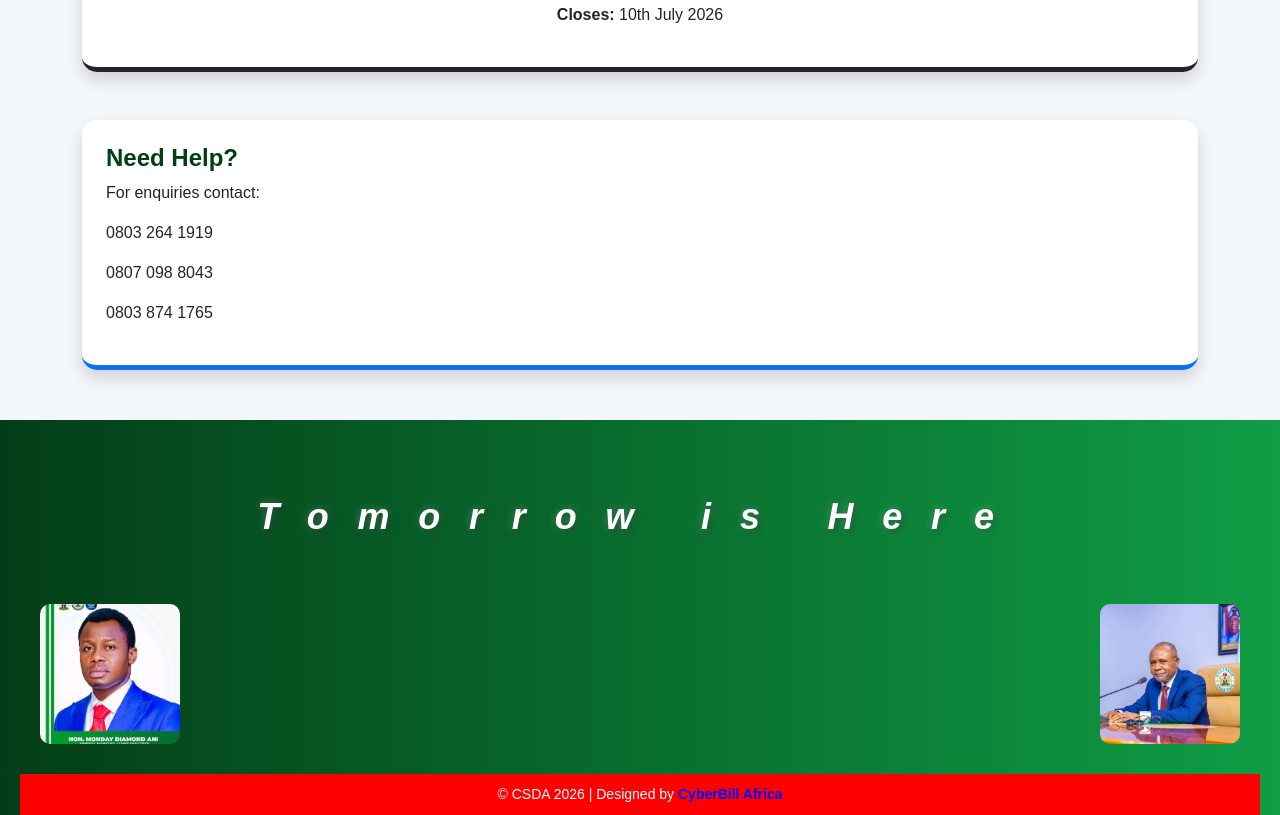
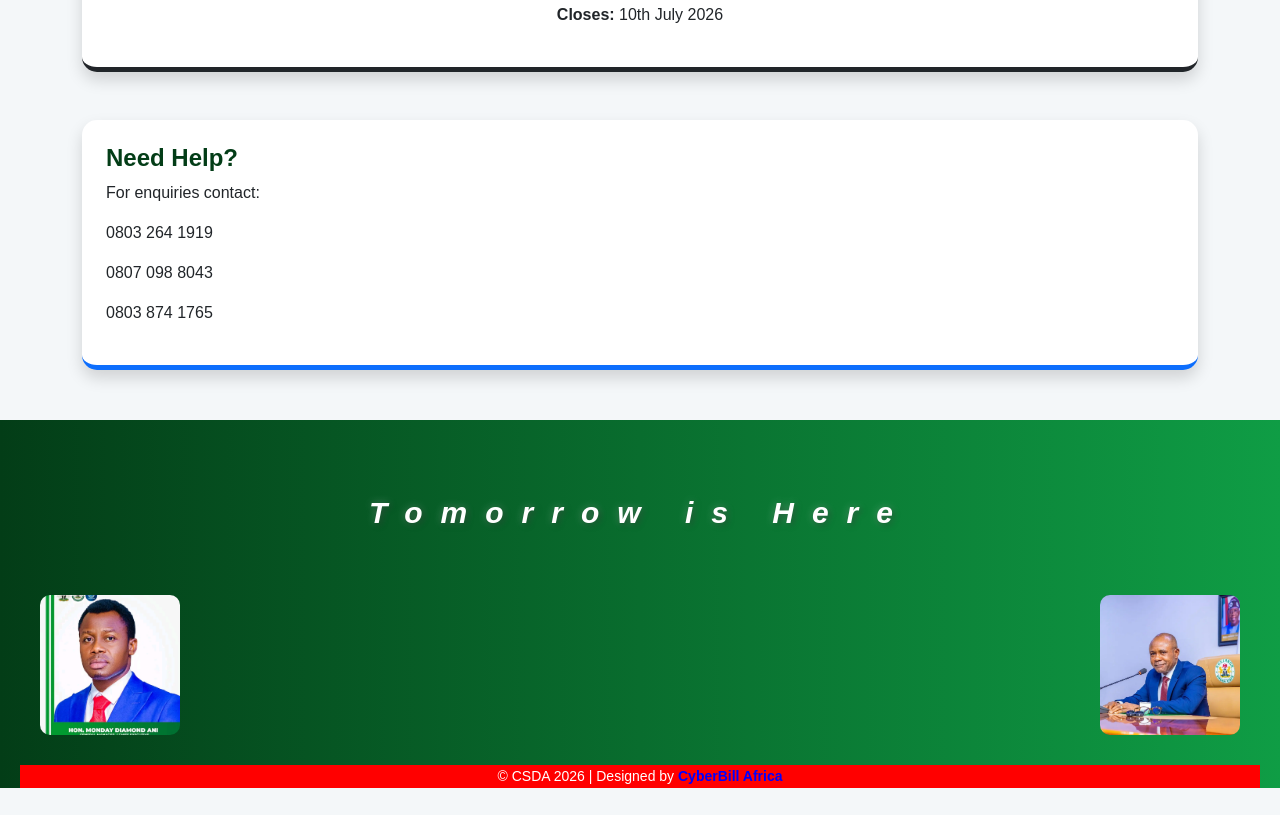
Before and after one commit to cyberbillafrica/csda-enugu, a plain HTML site: page index.html in a window 1280 px wide. Shown: the part 1008-1823 px from the top of the page. After the commit the page ends 1796 px from the top, so only its background shows below. Drawn offline with nearby package versions, Linux system fonts and the light colour scheme.

Commit message:
Update style.css

```diff
--- a/assets/style.css
+++ b/assets/style.css
@@ -98,10 +98,10 @@ footer {
 /* Tomorrow text */
 .footer-title {
   text-align: center;
-  font-size: 36px;
+  font-size: 30px;
   font-weight: bold;
   font-style: italic;
-  letter-spacing: 0.8em;        /* spreads letters wide */
+  letter-spacing: 0.6em;        /* spreads letters wide */
   padding: 40px 10px;
   margin: 0 10px 20px;
   border-radius: 10px;
@@ -133,7 +133,7 @@ footer {
   color: white;
   text-align: center;
   font-size: 14px;
-  padding: 10px 0;              /* ensures it covers edge neatly */
+  padding: 1px 0;              /* ensures it covers edge neatly */
 }
 
 .footer-bottom a {
```
